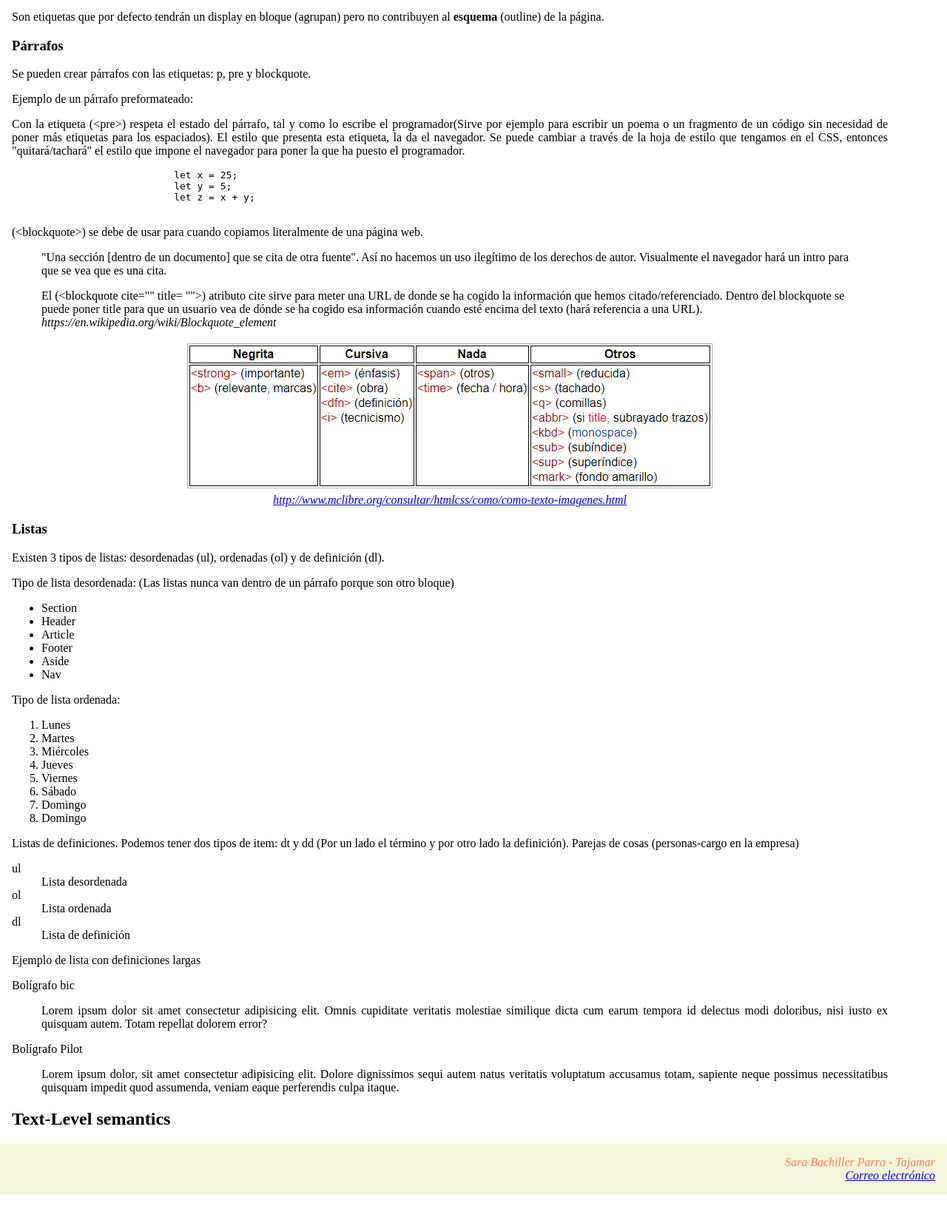
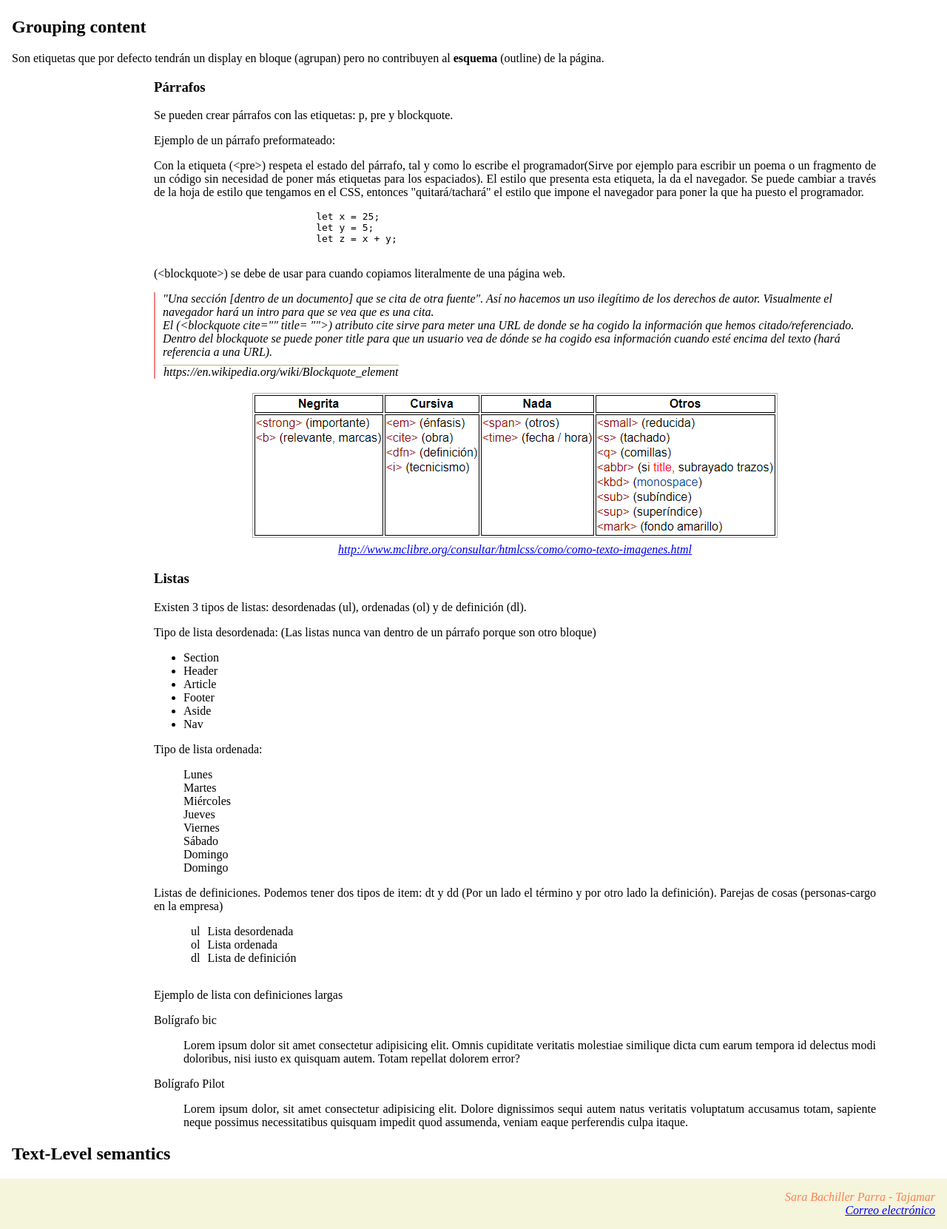
Before and after one commit to SaraBachiPaMeGo/curso1, a PHP site: page / in a window 1280 px wide. Shown: the part 1411-3072 px from the top of the page at 74% size. Before the commit the page ends 3025 px from the top, so only its background shows below. Run offline with PHP 8.4, Linux system fonts and the light colour scheme.

Commit message:
Update style.css
Hemos dado estilos a las listas y márgenes a los párrafos

```diff
--- a/07_ElementosWeb/CSS/style.css
+++ b/07_ElementosWeb/CSS/style.css
@@ -2,13 +2,13 @@
     margin: 0;
 }
 
-
 .mainheader {
-    background-color:black;
-    color:hotpink;
+    background-color:coral;
+    color:rgb(255, 255, 255);
     height: 10vh;
     text-align: center;
     padding: 0.8rem 0rem 0.5rem 1rem;
+    font-size: large;
 }
 
 .mainfooter {
@@ -36,16 +36,57 @@
 
 }
 
-#conjuntoSections {
+.conjuntoSections {
     margin: 1rem 1rem 1rem 12rem;
 
  }
  .tamañoImagen {
     size: 50px;
-
  }
 
+ blockquote {
+    margin-block-start: 0;
+    margin-block-end: 0;
+    margin-inline-start: 0;
+    margin-inline-end: 0;
+    font-style: italic;
+    border-left: 2px solid lightcoral;
+    padding-left: 10px;
+}
 
+blockquote footer {
+    margin-top: 0.5rem ;
+    border-top: 1px solid darkkhaki;
+    margin-bottom: 0.5rem;
+    width: fit-content;
+    padding-left: 1px;
+
+}
+
+ol {
+    list-style-type: none;
+}
+
+.dt {
+
+    float: left;
+    clear: right;
+    padding-left: 50px;
+    padding-right: 10px;
+
+}
+
+.clearfix {
+
+    clear: both;
+}
+
+.dd {
+
+    float: left;
+    clear: right;
+
+}
   /*#section {
 
 
```
